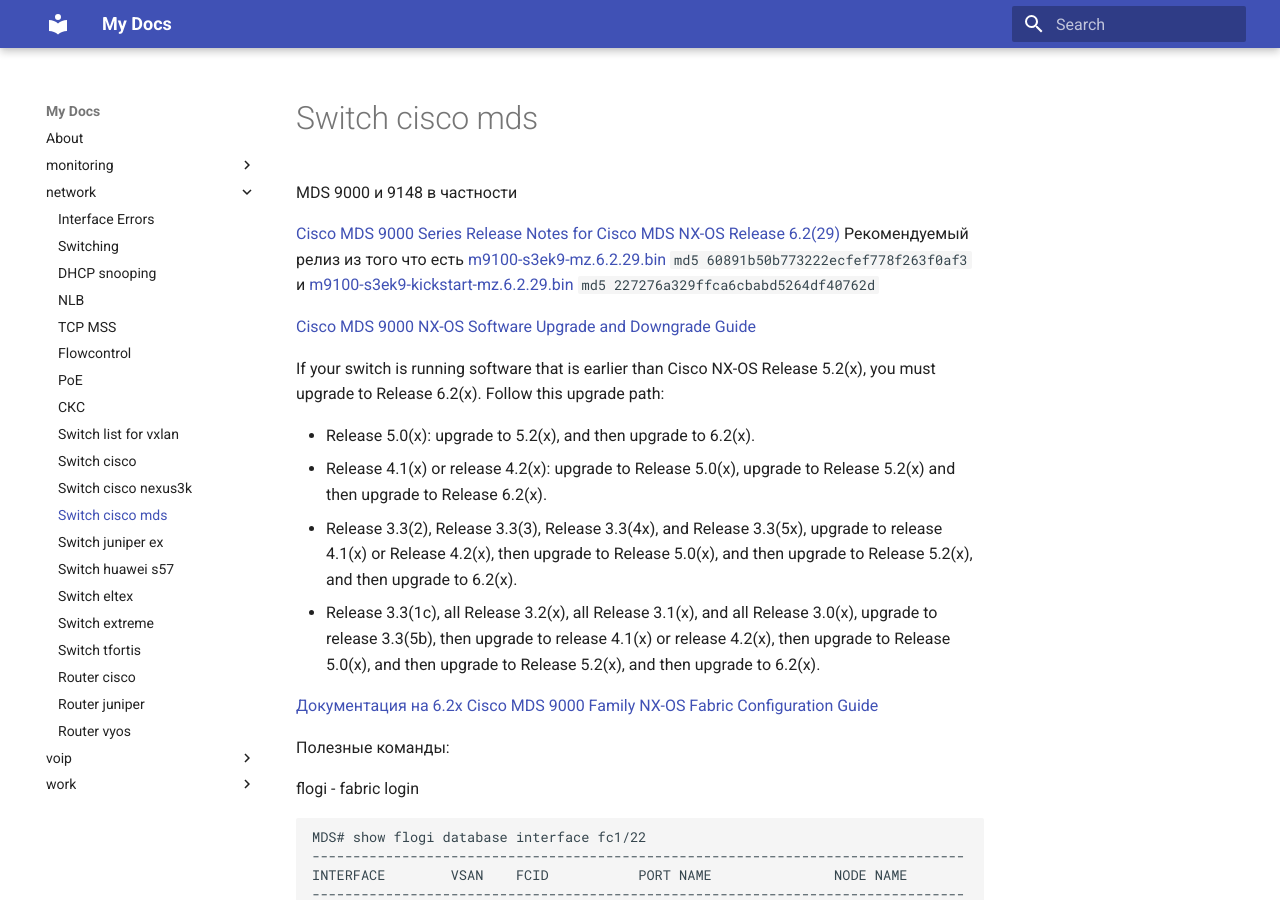
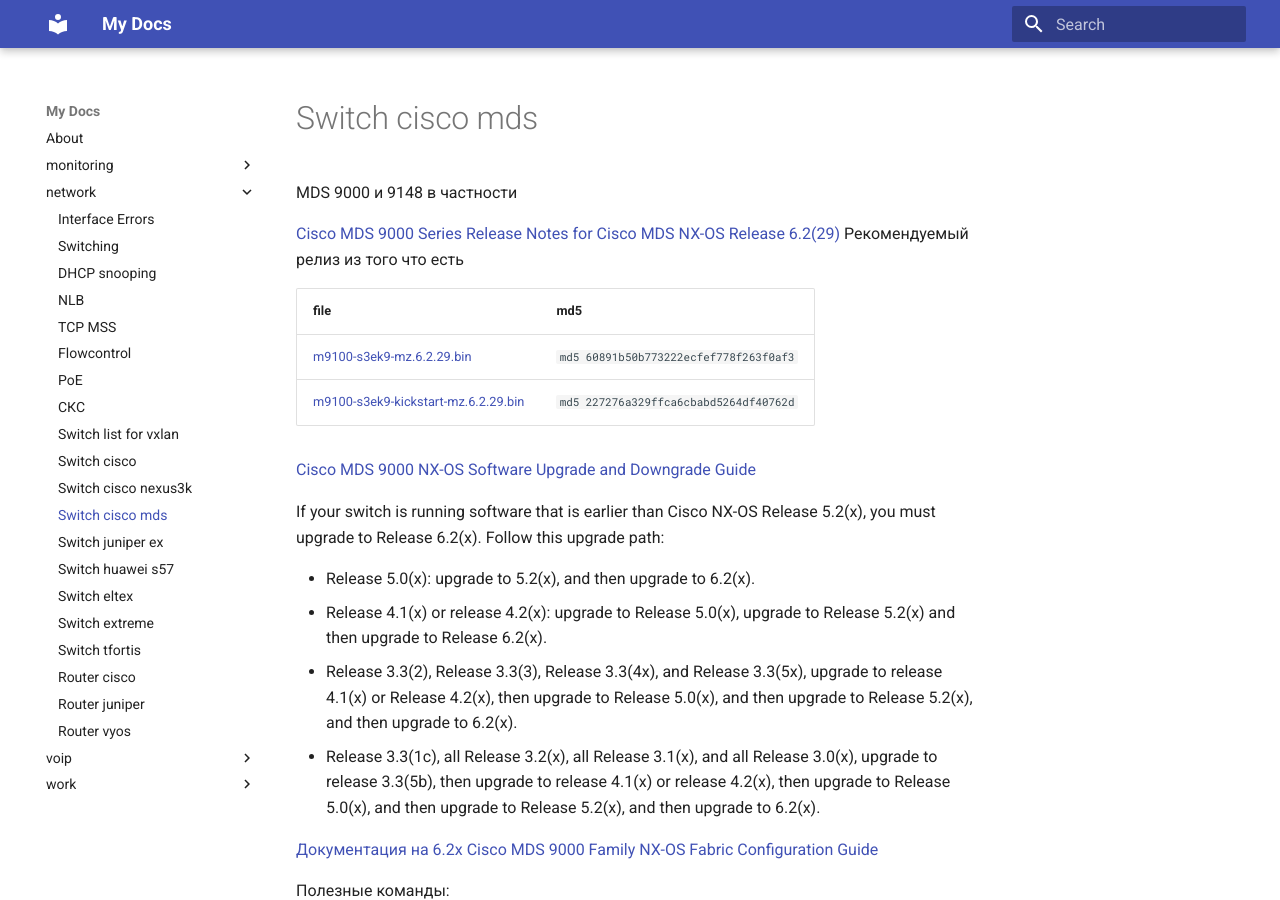
Before and after one commit to v98765/v98765.github.io, an MkDocs documentation site: the page built from docs/network/mds.md, in a window 1280 px wide and 900 px high. Built offline with MkDocs 1.6.1 and Material for MkDocs 9.7.7, drawn with Linux system fonts in a browser that asks for light colours.

Commit message:
cisco md5sum info

```diff
--- a/docs/network/mds.md
+++ b/docs/network/mds.md
@@ -1,8 +1,12 @@
 MDS 9000 и 9148 в частности
 
 [Cisco MDS 9000 Series Release Notes for Cisco MDS NX-OS Release 6.2(29)](https://www.cisco.com/c/en/us/td/docs/switches/datacenter/mds9000/sw/6_2/release/notes/nx-os/mds_nxos_rn_6_2_29.html)
-Рекомендуемый релиз из того что есть [m9100-s3ek9-mz.6.2.29.bin](https://software.cisco.com/download/home/282867260/type/282088129/release/6.2(29)) `md5 60891b50b773222ecfef778f263f0af3` и
-[m9100-s3ek9-kickstart-mz.6.2.29.bin](https://software.cisco.com/download/home/282867260/type/282088130/release/6.2(29)) `md5 227276a329ffca6cbabd5264df40762d`
+Рекомендуемый релиз из того что есть
+
+file | md5
+---|---
+[m9100-s3ek9-mz.6.2.29.bin](https://software.cisco.com/download/home/282867260/type/282088129/release/6.2(29)) | `md5 60891b50b773222ecfef778f263f0af3`
+[m9100-s3ek9-kickstart-mz.6.2.29.bin](https://software.cisco.com/download/home/282867260/type/282088130/release/6.2(29)) | `md5 227276a329ffca6cbabd5264df40762d`
 
 [Cisco MDS 9000 NX-OS Software Upgrade and Downgrade Guide](https://www.cisco.com/c/en/us/td/docs/switches/datacenter/mds9000/sw/6_2/upgrade/guides/nx-os/upgrade.html)
 
```
Also changed, not shown: docs/network/nexus3k.md (+3 -0 lines).
